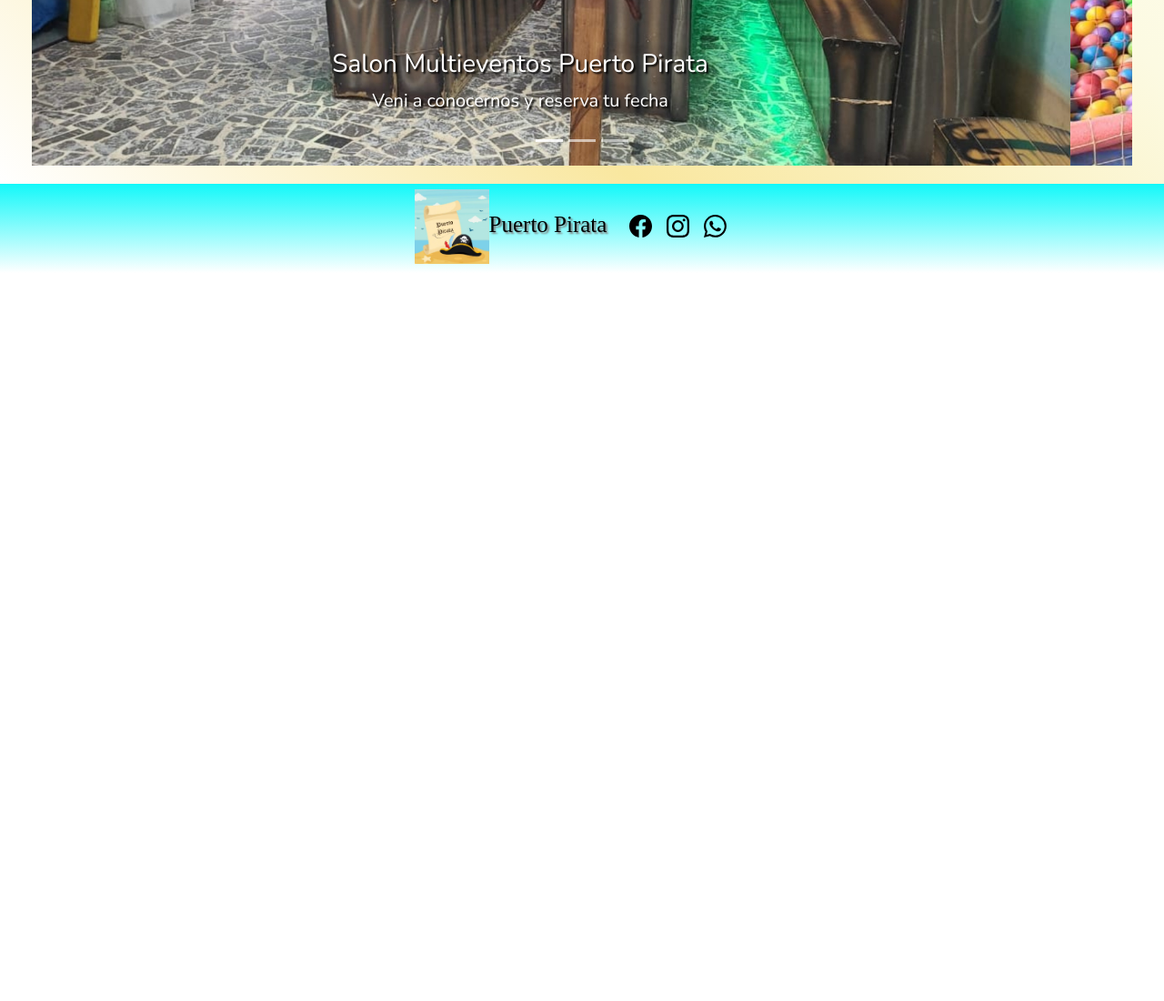
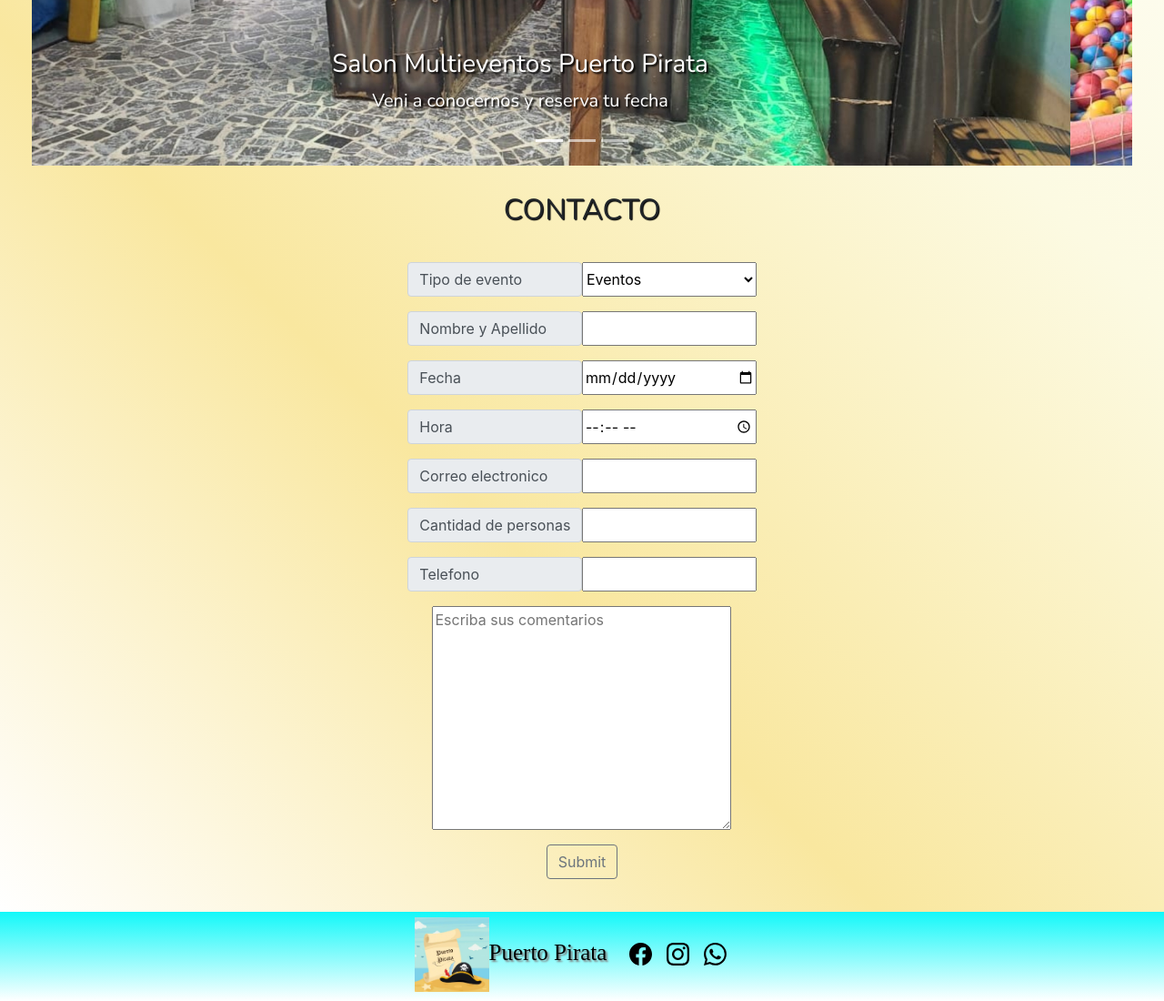
Before and after one commit to evelyncent/puertopirataCopia, a website: page index.html in a window 1280 px wide. Shown: the part 619-1719 px from the top of the page at 91% size. Before the commit the page ends 919 px from the top, so only its background shows below. Drawn offline with nearby package versions, Linux system fonts and the light colour scheme; a small style sheet from the web is missing; a web font is replaced by a local one.

Commit message:
index cintacto

```diff
--- a/index.html
+++ b/index.html
@@ -107,6 +107,66 @@
 </div>
 
   </div>
+
+
+<div class=" col-lg-12 col-12 justify-content-center " >
+      <h2 class="tituloFormulario d-flex justify-content-center">CONTACTO</h2>
+    </div>
+    <div class=" col-lg-4 col-12 offset-md-4" >
+
+    <form action="#" class="justify-content-center">
+      <div class="input-group mb-3 justify-content-center d-flex justify-content-center  ">
+  <label class="input-group-text  w-50 " for="inputGroupSelect01">Tipo de evento</label>
+  <select  class="form-select  w-50 d-flex justify-content-center" id="inputGroupSelect01">
+    <option selected>Eventos</option>
+    <option value="1">Casamiento</option>
+    <option value="2">Comunion</option>
+    <option value="3">Baby Shower</option>
+    <option value="4">Egresado</option>
+    <option value="5">Bautismo</option>
+    <option value="6">Cumpleaños</option>
+    <option value="7">Otros</option>
+  </select>
+</div>
+      <div class="input-group mb-3 justify-content-center">
+  <span class="input-group-text  w-50">Nombre y Apellido</span>
+  <input class=" w-50" type="text" id="Nombre y Apellido" >
+
+</div>
+
+<div class="input-group mb-3 justify-content-center">
+  <label class="input-group-text w-50" for="inputGroupSelect01">Fecha</label>
+  <input  class=" w-50"  id="fecha" type="date" name="fechas">
+</div>
+
+<div class="input-group mb-3 justify-content-center">
+  <label class="input-group-text w-50" for="inputGroupSelect01">Hora</label>
+ <input  class=" w-50" id="hora" type="time" name="hora">
+</div>
+
+<div class="input-group mb-3 justify-content-center">
+  <label class="input-group-text w-50" for="inputGroupSelect01">Correo electronico</label>
+ <input class=" w-50"  id="email" type="email" name="email">
+</div>
+
+<div class="input-group mb-3 justify-content-center">
+  <label class="input-group-text w-50" for="inputGroupSelect01">Cantidad de personas</label>
+ <input class=" w-50" id="personas" type="number" name="personas">
+</div>
+
+<div class="input-group mb-3 justify-content-center">
+  <label class="input-group-text w-50" for="inputGroupSelect01">Telefono</label>
+ <input class=" w-50" id="telefono" type="tel" name="telefono">
+</div>
+<div class="textArea input-group mb-3 justify-content-center">
+<textarea  name="comentarios" cols="30" rows="10" placeholder="Escriba sus comentarios"></textarea>
+</div>
+<div class="input-group mb-3 justify-content-center">
+<button  type="submit" class="btn btn btn-outline-secondary">Submit</button>
+</div>
+      </form>
+    </div>
+
   </main>
 
 
--- a/scss/_contacto.scss
+++ b/scss/_contacto.scss
@@ -18,7 +18,8 @@
 
 .tituloFormulario{
   @extend.formatoContacto;
-  margin-bottom: 30px;
+  padding: 30px;
+
   text-align: center;
 }
 
```
Also changed, not shown: css/styles.css.
